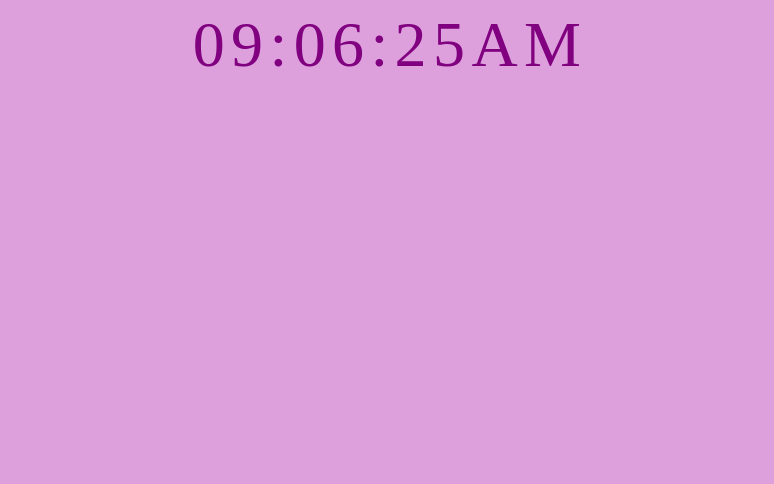
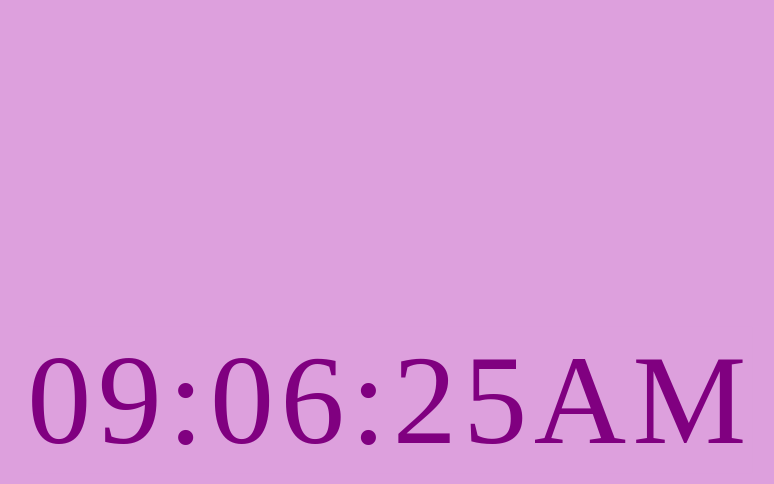
Before and after one commit to MikhailThomas/Javascript-digital-clock, a plain HTML site: page index.html in a window 1280 px wide. Shown: the whole page, without its empty margins (250-1024 px from the left). Drawn offline with Linux system fonts and the light colour scheme.

Commit message:
fixed everything

```diff
--- a/index.css
+++ b/index.css
@@ -1,12 +1,17 @@
-body{
+*{
+    margin: 0;
+    padding: 0;
+    box-sizing: border-box;
     background: plum;
 }
+
 .clock{
-    display: flex;
-    flex-direction: row;
-    justify-content: center;
+    position: absolute;
+    top: 50%;
+    left: 50%;
+    transform: translate(-50%,-50%);
     color: purple;
-    font-size: 4rem;
+    font-size: clamp(2rem, 10vw, 15rem);
     font-family: Orbitron;
     letter-spacing: 0.4rem;
 }
```
